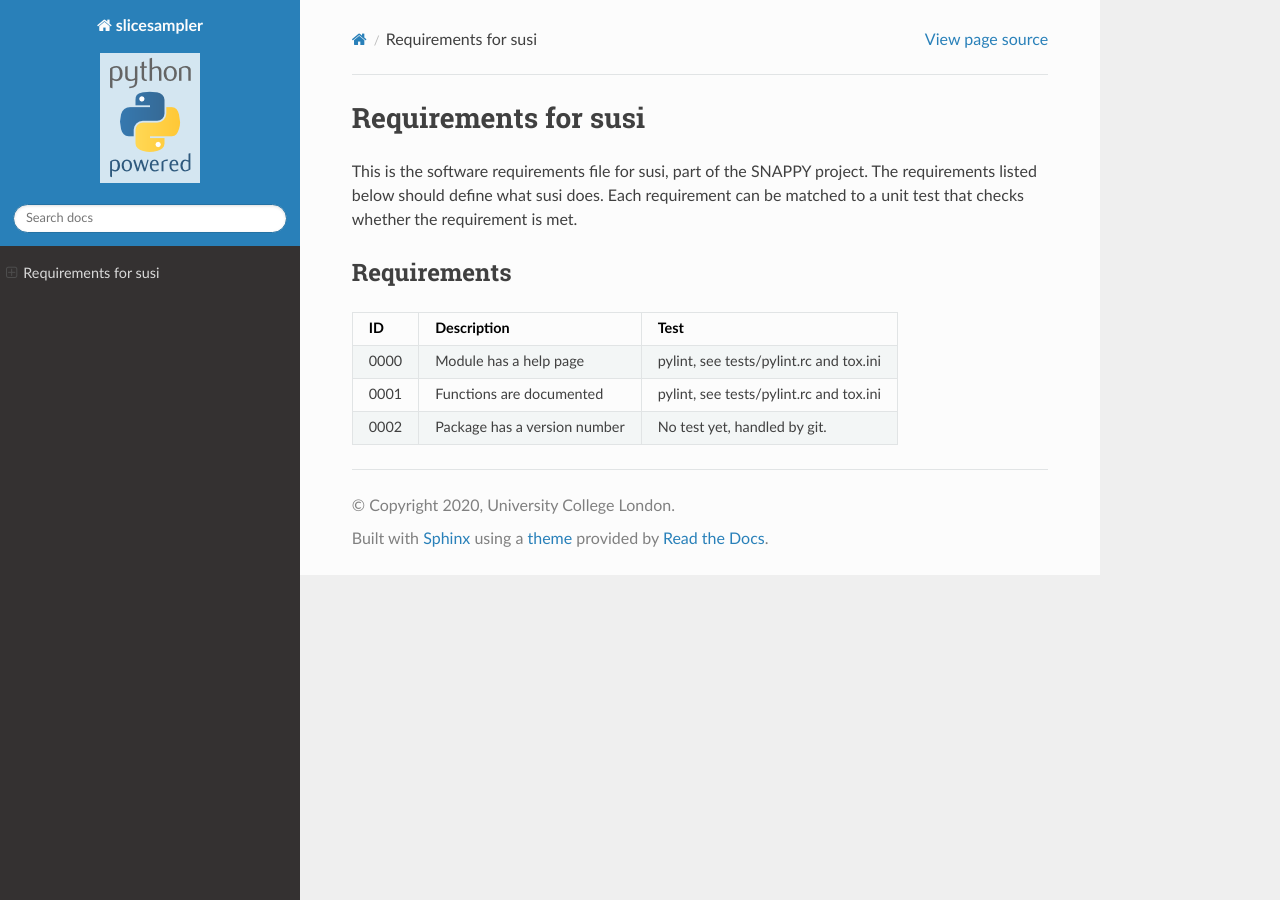
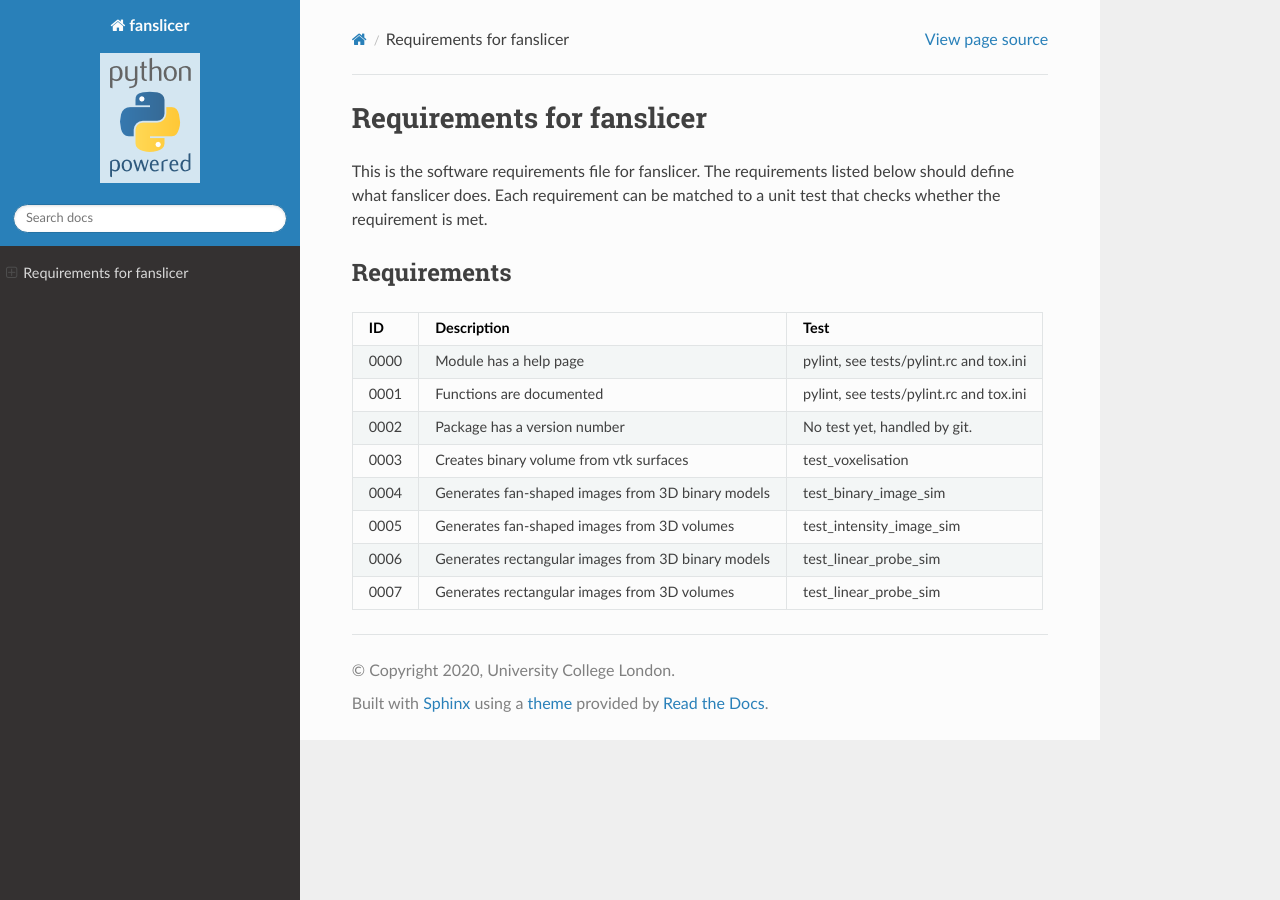
Before and after one commit to UCL/fan-slicer, a Sphinx documentation site: the page built from docs/requirements.rst, in a window 1280 px wide. Built offline with Sphinx 7.4.7 and the Read the Docs theme 2.0.0, drawn with Linux system fonts in a browser that asks for light colours; formulas are drawn with MathJax 3; pages that are not in the unit, such as notebooks, are missing from menus.

Commit message:
Corrected requirements.

```diff
--- a/docs/conf.py
+++ b/docs/conf.py
@@ -107,13 +107,13 @@ master_doc = 'index'
 
 # This allows modules to be indexed under the submodule name rather than all appearing under slicesampler
 modindex_common_prefix = [
-    'slicesampler.'
+    'fanslicer.'
 ]
 
 # General information about the project.
-project = u'slicesampler'
+project = u'fanslicer'
 copyright = u"2020, University College London"
-author = u'Ester Bonmati'
+author = u'João Ramalhinho'
 
 # The version info for the project you're documenting, acts as replacement for
 # |version| and |release|, also used in various other places throughout the
@@ -125,9 +125,9 @@ version = u''
 release = u''
 
 # The short X.Y version.
-# version = slicesampler.__version__
+# version = fanslicer.__version__
 # The full version, including alpha/beta/rc tags.
-# release = slicesampler.__version__
+# release = fanslicer.__version__
 
 # The language for content autogenerated by Sphinx. Refer to documentation
 # for a list of supported languages.
@@ -205,7 +205,7 @@ html_sidebars = {
 # -- Options for HTMLHelp output ------------------------------------------
 
 # Output file base name for HTML help builder.
-htmlhelp_basename = 'susidoc'
+htmlhelp_basename = 'fanslicerdoc'
 
 # -- Options for LaTeX output ---------------------------------------------
 
@@ -231,9 +231,9 @@ latex_elements = {
 # (source start file, target name, title,
 #  author, documentclass [howto, manual, or own class]).
 latex_documents = [
-    ('index', 'slicesampler.tex',
-     u'slicesampler Documentation',
-     u'Ester Bonmati', 'manual'),
+    ('index', 'fanslicer.tex',
+     u'fanslicer Documentation',
+     u'João Ramalhinho', 'manual'),
 ]
 
 # -- Options for manual page output ---------------------------------------
@@ -241,9 +241,9 @@ latex_documents = [
 # One entry per manual page. List of tuples
 # (source start file, name, description, authors, manual section).
 man_pages = [
-    ('index', 'slicesampler',
-     u'slicesampler Documentation',
-     [u'Ester Bonmati'], 1)
+    ('index', 'fanslicer',
+     u'fanslicer Documentation',
+     [u'João Ramalhinho'], 1)
 ]
 
 
@@ -253,10 +253,10 @@ man_pages = [
 # (source start file, target name, title, author,
 #  dir menu entry, description, category)
 texinfo_documents = [
-    ('index', 'slicesampler',
-     u'slicesampler Documentation',
-     u'Ester Bonmati',
-     'slicesampler',
+    ('index', 'fanslicer',
+     u'fanslicer Documentation',
+     u'João Ramalhinho',
+     'fanslicer',
      'One line description of project.',
      'Miscellaneous'),
 ]
--- a/docs/requirements.rst
+++ b/docs/requirements.rst
@@ -3,12 +3,11 @@
 .. _requirements:
 
 ===============================================
-Requirements for susi
+Requirements for fanslicer
 ===============================================
 
-This is the software requirements file for susi, part of the
-SNAPPY project. The requirements listed below should define
-what susi does. Each requirement can be matched to a unit test that
+This is the software requirements file for fanslicer. The requirements listed below should define
+what fanslicer does. Each requirement can be matched to a unit test that
 checks whether the requirement is met.
 
 Requirements
@@ -24,3 +23,13 @@ Requirements
 +------------+--------------------------------------------------------+-------------------------------------+
 |    0002    |  Package has a version number                          |  No test yet, handled by git.       |
 +------------+--------------------------------------------------------+-------------------------------------+
+|    0003    |  Creates binary volume from vtk surfaces               | test_voxelisation                   |
++------------+--------------------------------------------------------+-------------------------------------+
+|    0004    |  Generates fan-shaped images from 3D binary models     | test_binary_image_sim               |
++------------+--------------------------------------------------------+-------------------------------------+
+|    0005    |  Generates fan-shaped images from 3D volumes           | test_intensity_image_sim            |
++------------+--------------------------------------------------------+-------------------------------------+
+|    0006    |  Generates rectangular images from 3D binary models    | test_linear_probe_sim               |
++------------+--------------------------------------------------------+-------------------------------------+
+|    0007    |  Generates rectangular images from 3D volumes          | test_linear_probe_sim               |
++------------+--------------------------------------------------------+-------------------------------------+
--- a/requirements.txt
+++ b/requirements.txt
@@ -1,8 +1,6 @@
 # This file lists the python packages that your software depends on.
 # It is used by pip to manage software dependencies.
 numpy
-ipykernel
-nbsphinx
 vtk
 matplotlib
 scipy
--- a/setup.cfg
+++ b/setup.cfg
@@ -4,5 +4,5 @@ universal=1
 [versioneer]
 VCS = git
 style = pep440
-versionfile_source = susi/_version.py
+versionfile_source = fanslicer/_version.py
 tag_prefix = v
```
Also changed, not shown: setup.py (+13 -13 lines).
